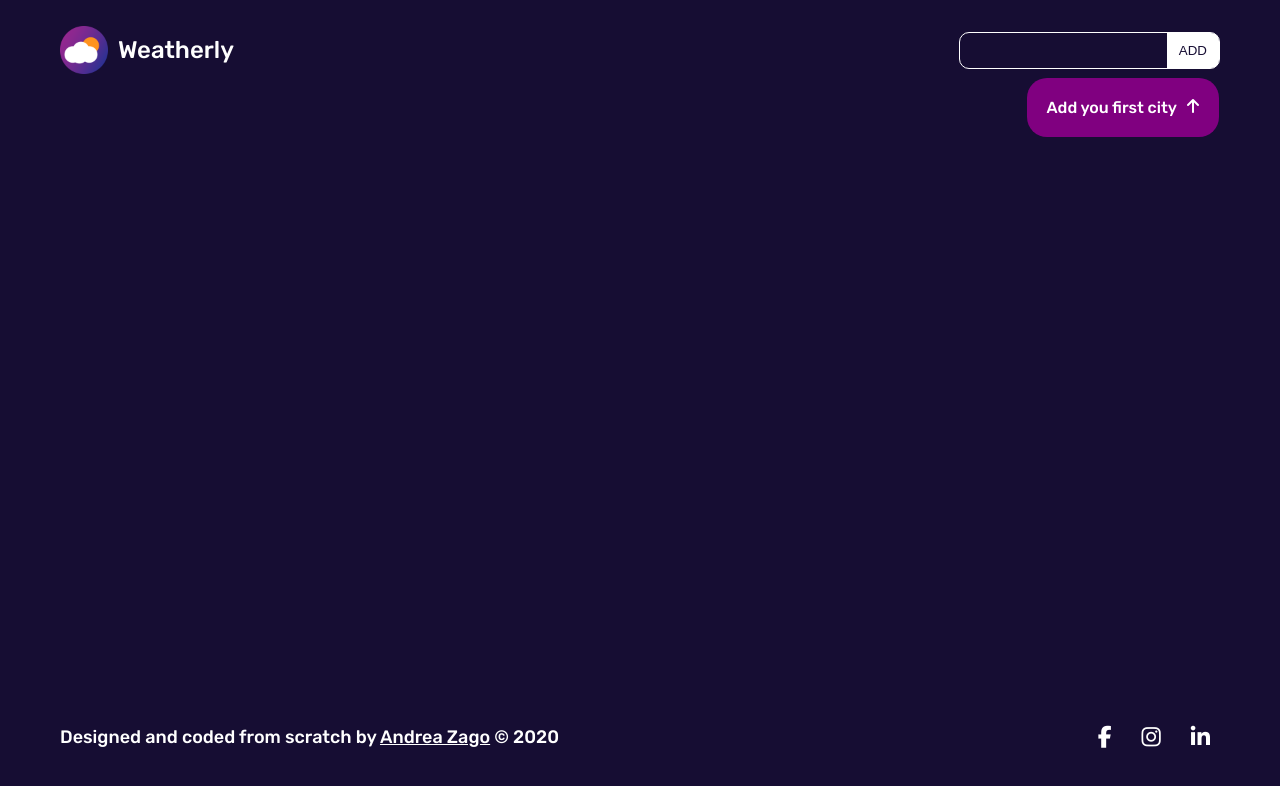
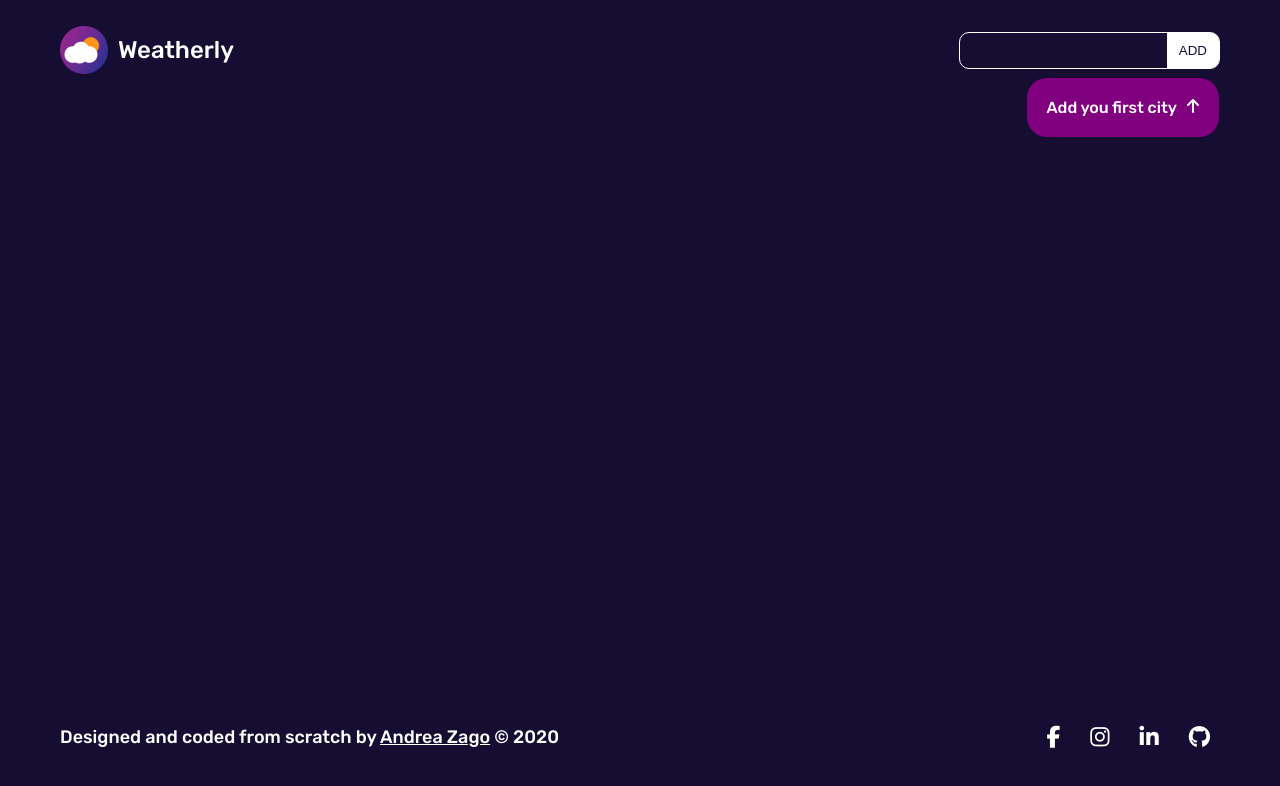
Before and after one commit to andreazagoit/weatherly, a plain HTML site: page index.html in a window 1280 px wide. Drawn offline with Linux system fonts and the light colour scheme.

Commit message:
added github link

```diff
--- a/index.html
+++ b/index.html
@@ -54,6 +54,7 @@
                 <a href="https://www.facebook.com/andrea.zago.581/"><i class="fab fa-facebook-f"></i></a>
                 <a href="https://www.instagram.com/andreazago.ph/"><i class="fab fa-instagram"></i></a>
                 <a href="https://www.linkedin.com/in/andrea-zago-1495941b9/"><i class="fab fa-linkedin-in"></i></a>
+                <a href="https://github.com/andreazagoit/weatherly"><i class="fab fa-github"></i></a>
             </div>
         </div>
     </div>
```
